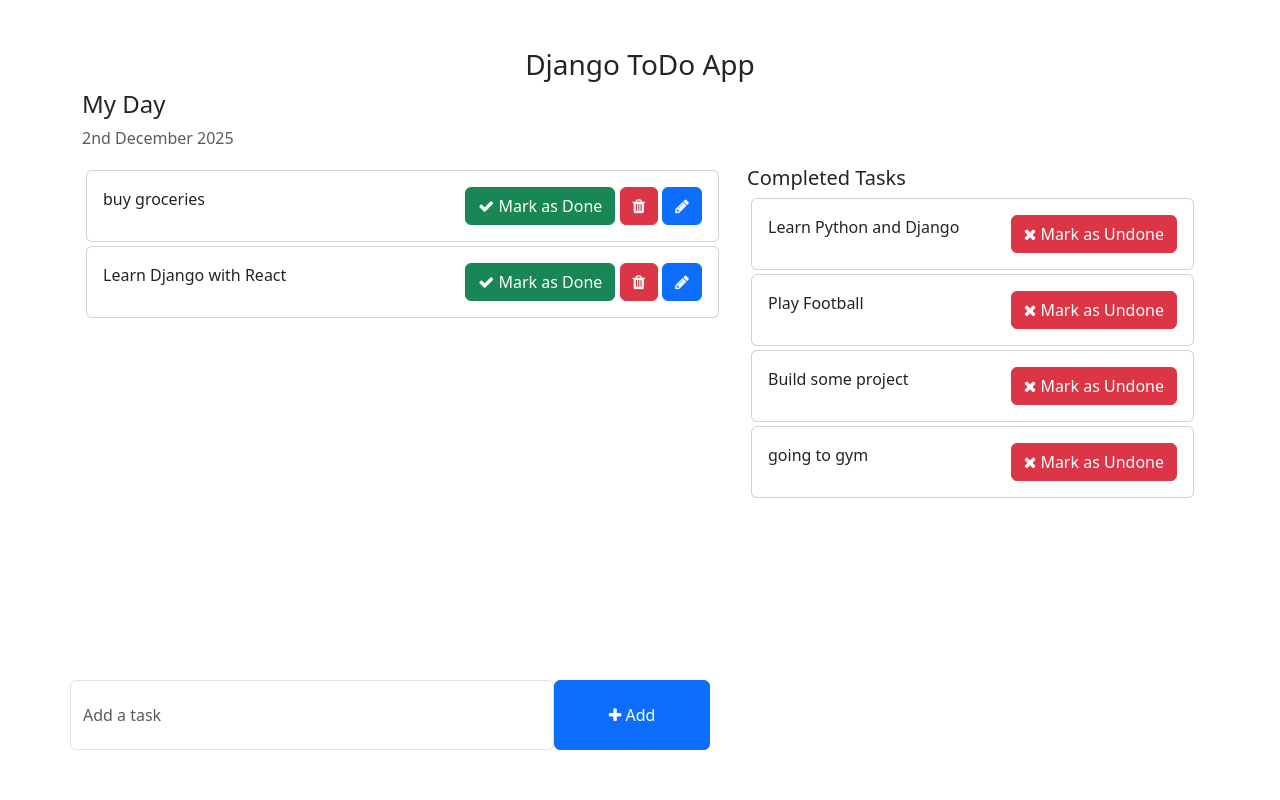
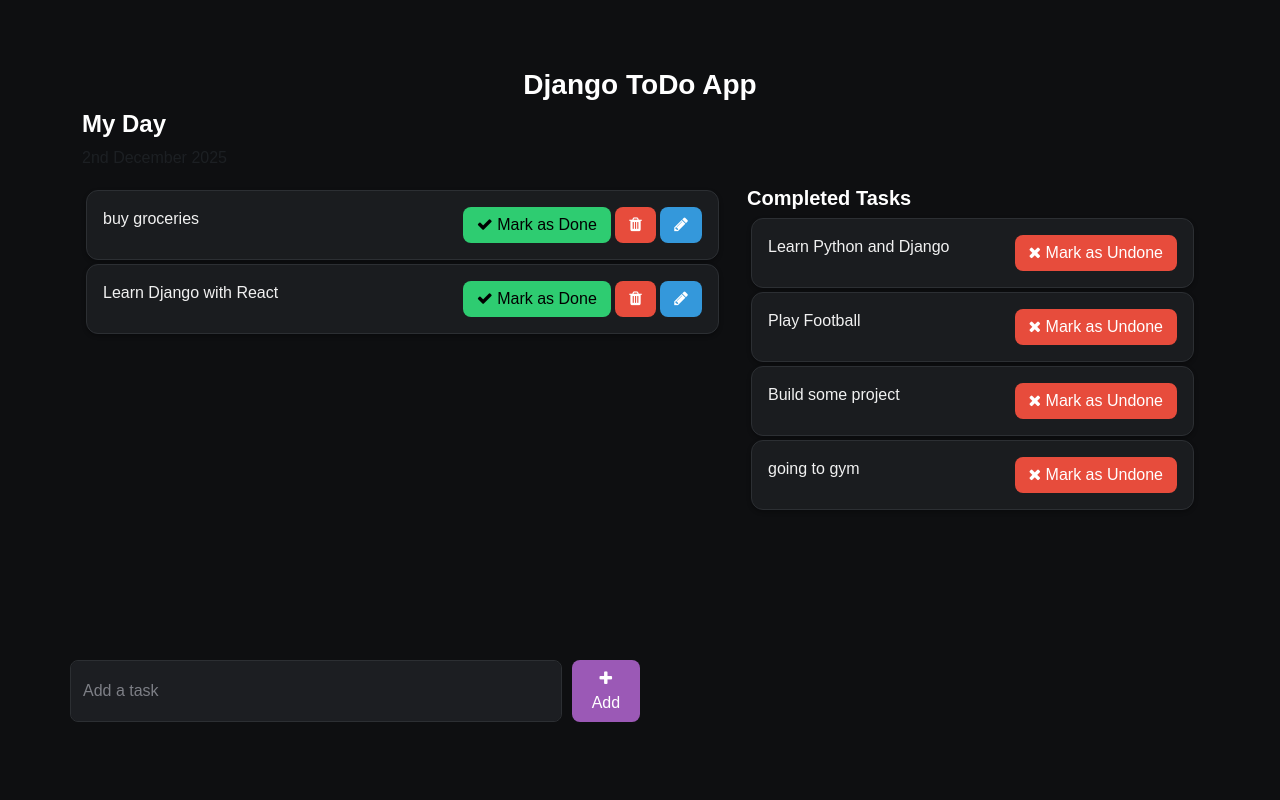
Before and after one commit to Harshit-py13/todo, a Django app: page / in a window 1280 px wide. Run offline with Django 5.2, Linux system fonts and the light colour scheme; data comes from the database, SQL or seed files in the repository; both versions use the stored data as it was after the commit.

Commit message:
Do styling

```diff
--- a/templates/home.html
+++ b/templates/home.html
@@ -1,3 +1,5 @@
+{% load static %}
+
 <!DOCTYPE html>
 <html lang="en">
 
@@ -7,23 +9,24 @@
     <meta name="viewport" content="width=device-width, initial-scale=1.0">
     <title>TODO LIST - Home</title>
 
+
     <!-- Bootstrap -->
     <link href="https://cdn.jsdelivr.net/npm/bootstrap@5.3.8/dist/css/bootstrap.min.css" rel="stylesheet"
-        integrity="sha384-sRIl4kxILFvY47J16cr9ZwB07vP4J8+LH7qKQnuqkuIAvNWLzeN8tE5YBujZqJLB" crossorigin="anonymous">
+    integrity="sha384-sRIl4kxILFvY47J16cr9ZwB07vP4J8+LH7qKQnuqkuIAvNWLzeN8tE5YBujZqJLB" crossorigin="anonymous">
     <script src="https://cdn.jsdelivr.net/npm/bootstrap@5.3.8/dist/js/bootstrap.bundle.min.js"
         integrity="sha384-FKyoEForCGlyvwx9Hj09JcYn3nv7wiPVlz7YYwJrWVcXK/BmnVDxM+D2scQbITxI"
         crossorigin="anonymous"></script>
+
+    <!-- CSS -->
+    <link rel="stylesheet" href="{% static 'css/style.css' %}">
+
     <!-- Font Awesome Icons -->
     <link rel="stylesheet" href="https://cdnjs.cloudflare.com/ajax/libs/font-awesome/4.7.0/css/font-awesome.min.css">
 
-    <style>
-        .form-control {
-            padding: 1.375rem .75rem !important;
-        }
-    </style>
 </head>
 
 <body>
+
     <div class="container">
         <h3 class="pt-5 text-center">Django ToDo App</h3>
         <div class="row">
@@ -95,20 +98,20 @@
             </div>
         </div>
         <div class="row">
-            <div class="col-md-6 col-lg-6 p-0" style="position: absolute; bottom: 50px;">
+            <div class="col-md-6 col-lg-6 p-0 mt-4">
+
                 <!-- To Do Form -->
 
                 <form action="{% url 'addTask' %}" method="POST">
                     {% csrf_token %}
+                    <div class="form-group">
+                        <div style="display: flex; gap: 10px;">
+                            <input type="text" name="task" class="form-control" placeholder="Add a task">
+                            <button type="submit" class="btn add-btn">
+                                <i class="fa fa-plus"></i> Add
+                            </button>
 
-                    <div class="form-group">
-                        <span style="display: flex;">
-
-                            <input type="text" name="task" class="form-control" placeholder="Add a task">
-                            <button type="submit" class="btn btn-primary" style="width: 200px;"><i
-                                    class="fa fa-plus"></i> Add</button>
-
-                        </span>
+                        </div>
                     </div>
                 </form>
             </div>
--- /dev/null
+++ b/todo_main/static/css/style.css
@@ -0,0 +1,110 @@
+body {
+    background-color: #0e0f11;
+    color: #ffffff;
+    font-family: "Poppins", sans-serif;
+}
+
+/* Headings */
+
+h3, h4, h5 {
+    color: #ffffff;
+    font-weight: 600;
+}
+
+/* Scrollbar */
+
+::-webkit-scrollbar {
+    width: 8px;
+}
+::-webkit-scrollbar-thumb {
+    background: #555;
+    border-radius: 10px;
+}
+::-webkit-scrollbar-thumb:hover {
+    background: #777;
+}
+
+/* CARDS (Tasks) */
+
+.card {
+    background: #1a1c1f;
+    border: 1px solid #2c2f33;
+    border-radius: 12px;
+    box-shadow: 0 2px 4px rgba(0,0,0,0.3);
+}
+
+.card-body {
+    color: #f1f1f1;
+    font-size: 16px;
+    font-weight: 400;
+}
+
+/* BUTTONS */
+
+.btn {
+    border-radius: 8px !important;
+    padding: 6px 14px;
+    font-weight: 500;
+}
+
+/* Green button */
+
+.btn-success {
+    background-color: #2ecc71;
+    border: none;
+    color: #000 !important;
+}
+.btn-success:hover {
+    background-color: #27ae60;
+}
+
+/* Red button */
+
+.btn-danger {
+    background-color: #e74c3c;
+    border: none;
+    color: #fff !important;
+}
+.btn-danger:hover {
+    background-color: #c0392b;
+}
+
+/* Blue button */
+
+.btn-primary {
+    background-color: #3498db;
+    border: none;
+}
+.btn-primary:hover {
+    background-color: #2980b9;
+}
+
+/* Add button */
+
+.add-btn {
+    background-color: #9b59b6;
+    color: #fff !important;
+}
+.add-btn:hover {
+    background-color: #8e44ad;
+}
+
+/*  INPUT BOX */
+
+input[type="text"] {
+    background-color: #1c1e22;
+    border: 1px solid #2c2f33;
+    color: #ffffff;
+    border-radius: 8px;
+    padding-left: 12px;
+}
+
+input[type="text"]::placeholder {
+    color: #7d7f86;
+}
+
+/* PAGE CONTAINER */
+
+.container {
+    margin-top: 20px;
+}
```
Also changed, not shown: templates/edit_task.html (+8 -1 lines), todo_main/settings.py (+7 -1 lines), db.sqlite3.
